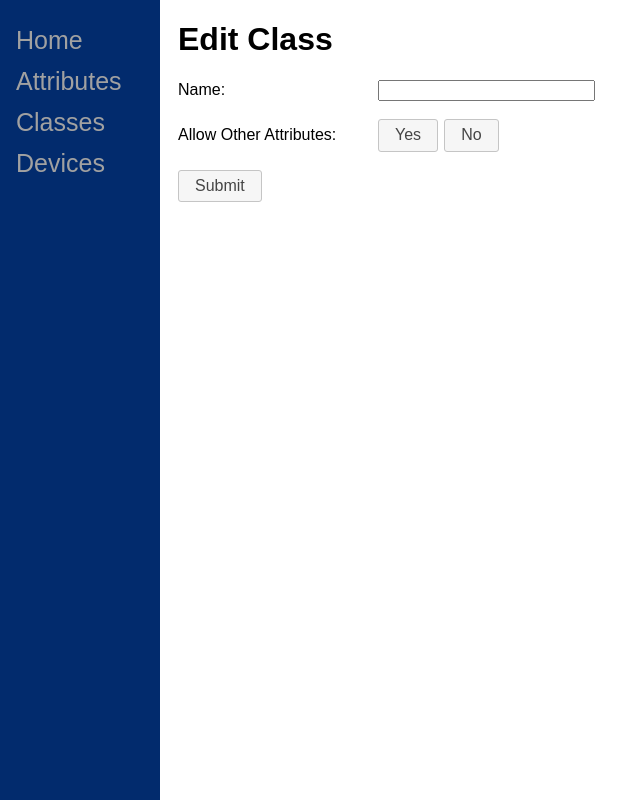
After one commit to jamesbtate/network-inventory, a Flask app: page /class/edit in a window 1280 px wide. The commit adds this page. Shown: the whole page, without its empty margins (0-641 px from the left). Run offline with Flask 2, Linux system fonts and the light colour scheme; some libraries are stand-ins or nearby versions.

Commit message:
Made basic frontend for adding a class.

```diff
--- a/static/inventory.css
+++ b/static/inventory.css
@@ -31,5 +31,26 @@ font-family: sans-serif
     margin-left: 160px; /* Same as the width of the sidebar */
     padding: 0px 10px;
 }
-/*blah*/
-/*blah*/
+
+form {
+    /* https://webdesign.tutsplus.com/tutorials/how-to-build-web-form-layouts-with-css-grid--cms-28776 */
+    display: grid;
+    grid-template-columns: 200px 1fr;
+    grid-gap: 0px;
+}
+
+.left {
+    grid-column: 1/2;
+    justify-self: start;
+    align-self: center;
+}
+
+.right {
+    grid-column: 2/3;
+    justify-self: start;
+    align-self: center;
+}
+
+/*.ui-button {
+    height: 32px;
+}*/
--- /dev/null
+++ b/static/jquery_setup.js
@@ -0,0 +1,6 @@
+$( function() {
+    $( "input[type='radio']" ).checkboxradio({
+        icon: false
+    });
+    $( "fieldset" ).controlgroup();
+} );
--- a/templates/base.html
+++ b/templates/base.html
@@ -4,6 +4,10 @@
         {% block head %}
         <meta charset="UTF-8">
         <link rel="stylesheet" href="/static/inventory.css" type="text/css">
+        <link rel="stylesheet" href="//code.jquery.com/ui/1.12.1/themes/base/jquery-ui.css">
+        <script src="https://code.jquery.com/jquery-1.12.4.js"></script>
+        <script src="https://code.jquery.com/ui/1.12.1/jquery-ui.js"></script>
+        <script src="/static/jquery_setup.js"></script>
         {% endblock %}
     </head>
     <body>
--- /dev/null
+++ b/templates/class_edit.html
@@ -0,0 +1,22 @@
+{% extends "base.html" %}
+{% block head %}
+    {{ super() }}
+    <title>Edit Class</title>
+{% endblock %}
+{% block content %}
+<h1>Edit Class</h1>
+<form action="/class/edit" method="post">
+    <label class="left" for="name">Name:</label>
+    <input class="right" size="24" type="text" name="name" />
+    <br />
+    <label class="left">Allow Other Attributes:</label>
+    <span class="right">
+        <label for="allow_other_attributes_yes">Yes</label>
+        <input type="radio" name="allow_other_attributes" id="allow_other_attributes_yes">
+        <label for="allow_other_attributes_no">No</label>
+        <input type="radio" name="allow_other_attributes" id="allow_other_attributes_no">
+    </span>
+    <br />
+    <input class="left ui-button ui-corner-all ui-widget" type="submit">
+</form>
+{% endblock %}
--- a/views.py
+++ b/views.py
@@ -10,3 +10,7 @@ def hello():
 @app.route('/')
 def index():
     return render_template('index.html')
+
+@app.route('/class/edit')
+def class_edit():
+    return render_template('class_edit.html')
```
